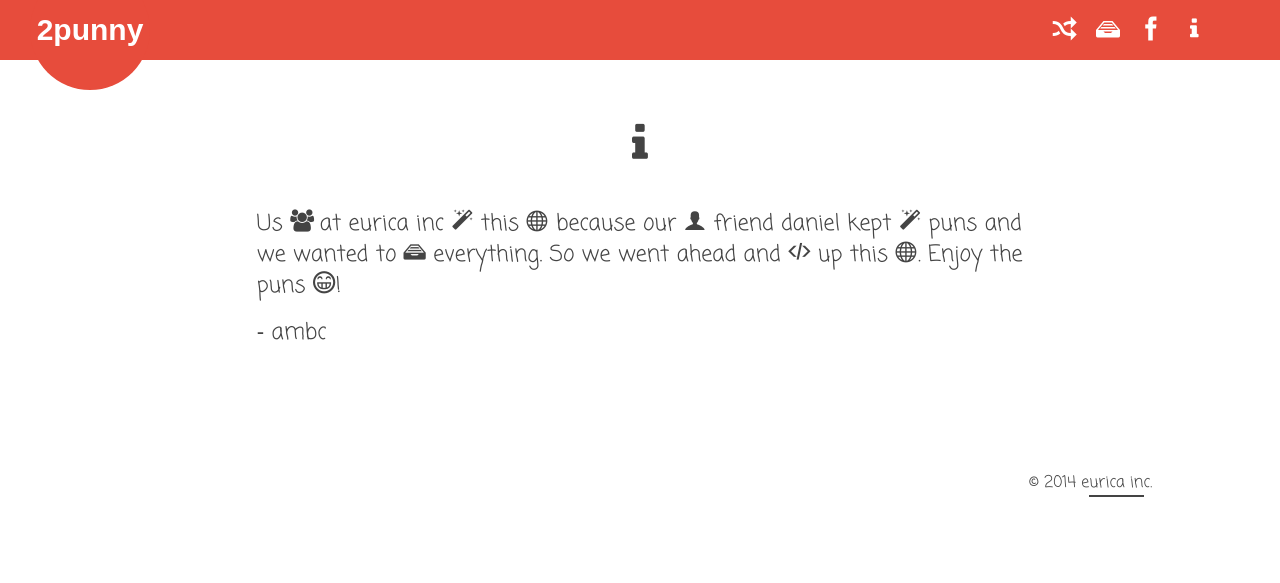
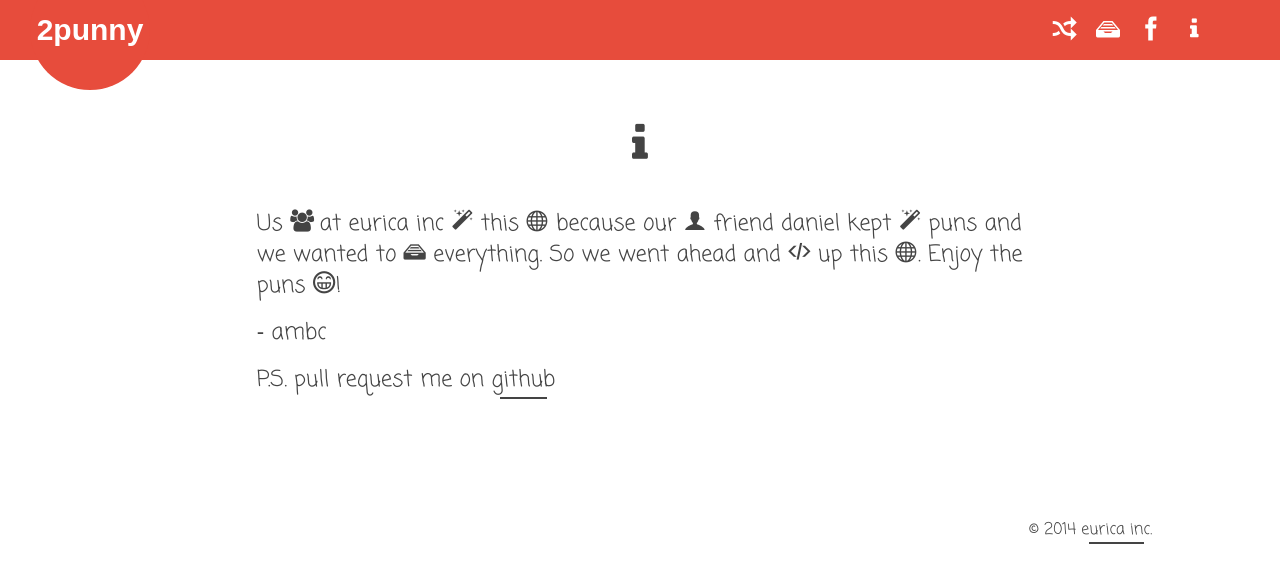
Before and after one commit to ambrosechua/2punny, a Jekyll site: the page built from about/index.html, in a window 1280 px wide. Shown: the top 583 px of the page. Built offline with Jekyll 4.4.1, drawn with Linux system fonts in a browser that asks for light colours; some web fonts are replaced.

Commit message:
Add GitHub link

```diff
--- a/about/index.html
+++ b/about/index.html
@@ -7,3 +7,5 @@ title: "about"
 <p>Us <i class="icon-group"></i> at eurica inc <i class="icon-magic"></i> this <i class="icon-globe"></i> because our <i class="icon-user"></i> friend daniel kept <i class="icon-magic"></i> puns and we wanted to <i class="icon-drawer"></i> everything. So we went ahead and <i class="icon-code"></i> up this <i class="icon-globe"></i>. Enjoy the puns <i class="icon-grin"></i>! </p>
 
 <p>&dash; ambc</p>
+
+<p>P.S. pull request me on <a href="https://github.com/ambrosechua/2punny">github</a></p>
```
